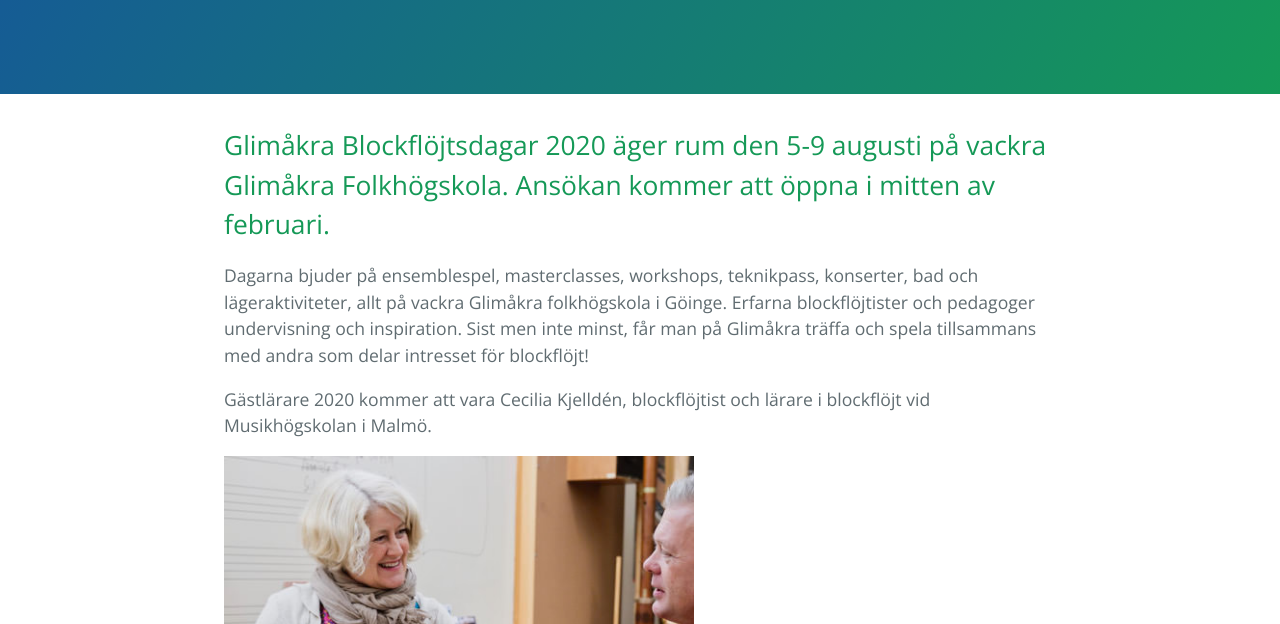
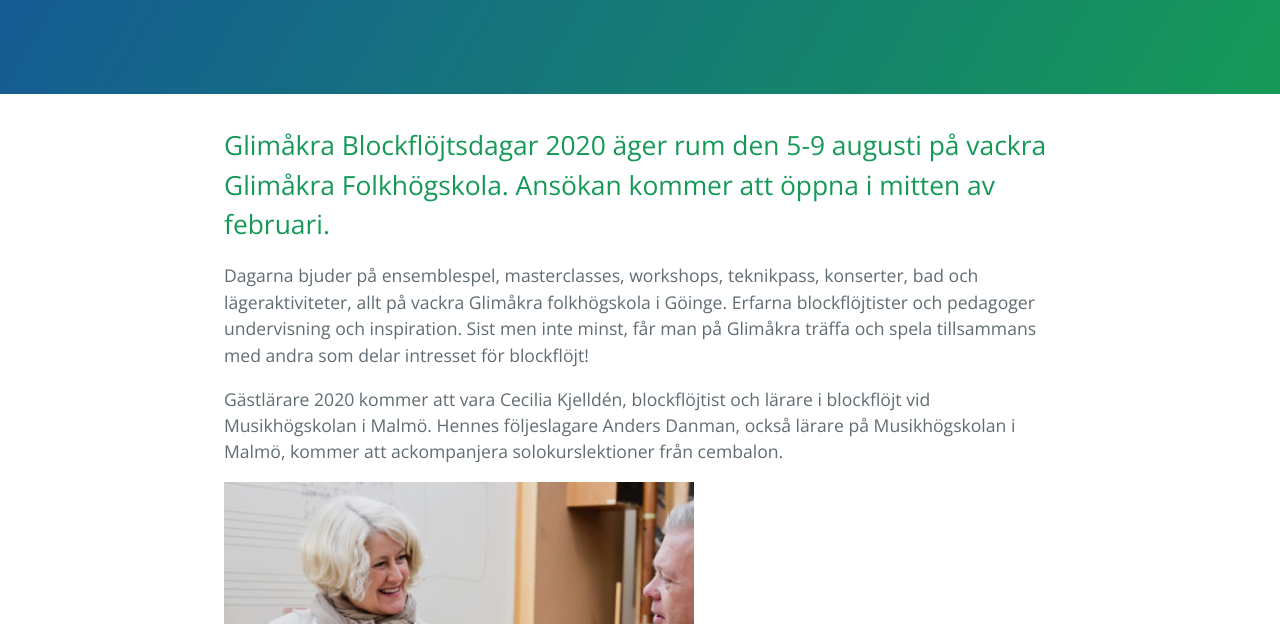
Before and after one commit to sira-blockflojt/sira-blockflojt.github.io, a plain HTML site: page index.html in a window 1280 px wide. Shown: the part 176-800 px from the top of the page. Drawn offline with nearby package versions, Linux system fonts and the light colour scheme.

Commit message:
Update index.html

```diff
--- a/index.html
+++ b/index.html
@@ -50,7 +50,7 @@
 </p>
 
 <p>
-Gästlärare 2020 kommer att vara Cecilia Kjelldén, blockflöjtist och lärare i blockflöjt vid Musikhögskolan i Malmö.
+Gästlärare 2020 kommer att vara Cecilia Kjelldén, blockflöjtist och lärare i blockflöjt vid Musikhögskolan i Malmö. Hennes följeslagare Anders Danman, också lärare på Musikhögskolan i Malmö, kommer att ackompanjera solokurslektioner från cembalon.
 </p>
 
 <div class="portraits">
```
